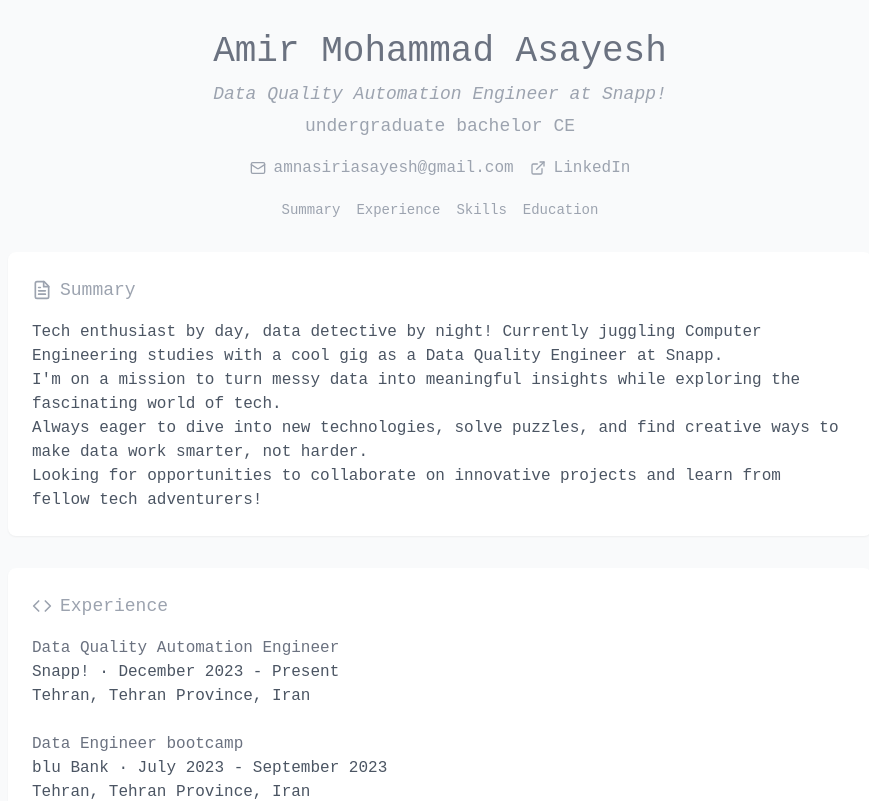
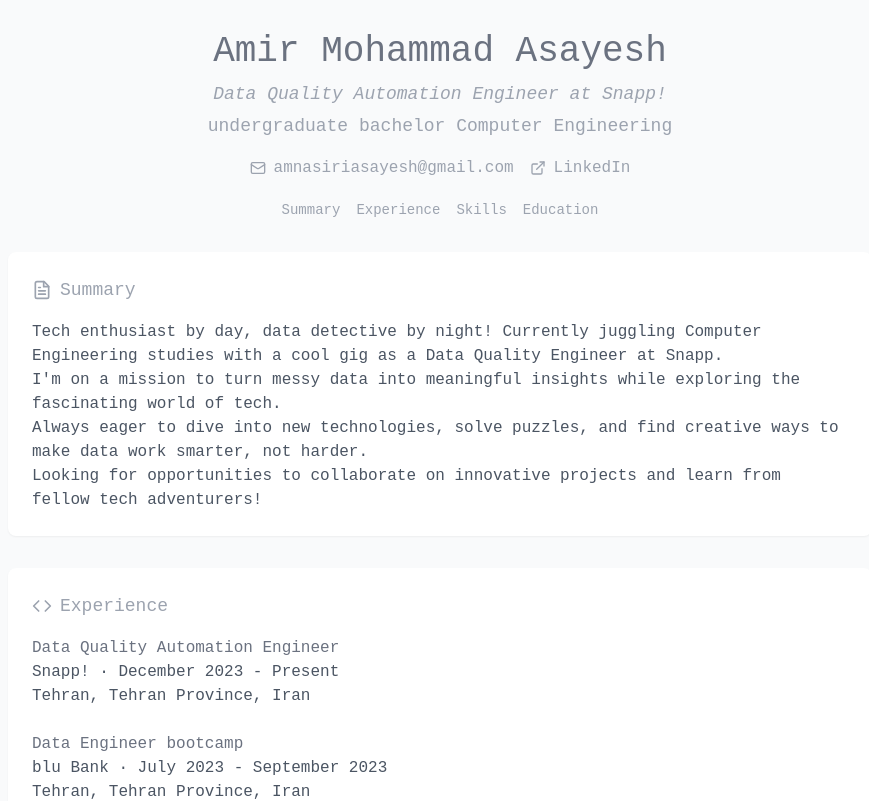
Before and after one commit to Art4Man/amirmohammad.tech, a Next.js app: page / in a window 1280 px wide. Shown: the top 801 px of the page, without its empty margins (200-1069 px from the left). Built offline with nearby package versions, Linux system fonts and the light colour scheme.

Commit message:
Updated the Header Section

```diff
--- a/app/page.tsx
+++ b/app/page.tsx
@@ -21,7 +21,7 @@ const Portfolio = () => {
         <h1 className="text-4xl text-gray-500 mb-2">Amir Mohammad Asayesh</h1>
         <div className="text-lg text-gray-400 space-y-1">
           <p className="italic">Data Quality Automation Engineer at Snapp!</p>
-          <p>undergraduate bachelor CE</p>
+          <p>undergraduate bachelor Computer Engineering</p>
         </div>
         <div className="mt-4 flex justify-center items-center gap-4">
           <div className="flex items-center space-x-2">
```
